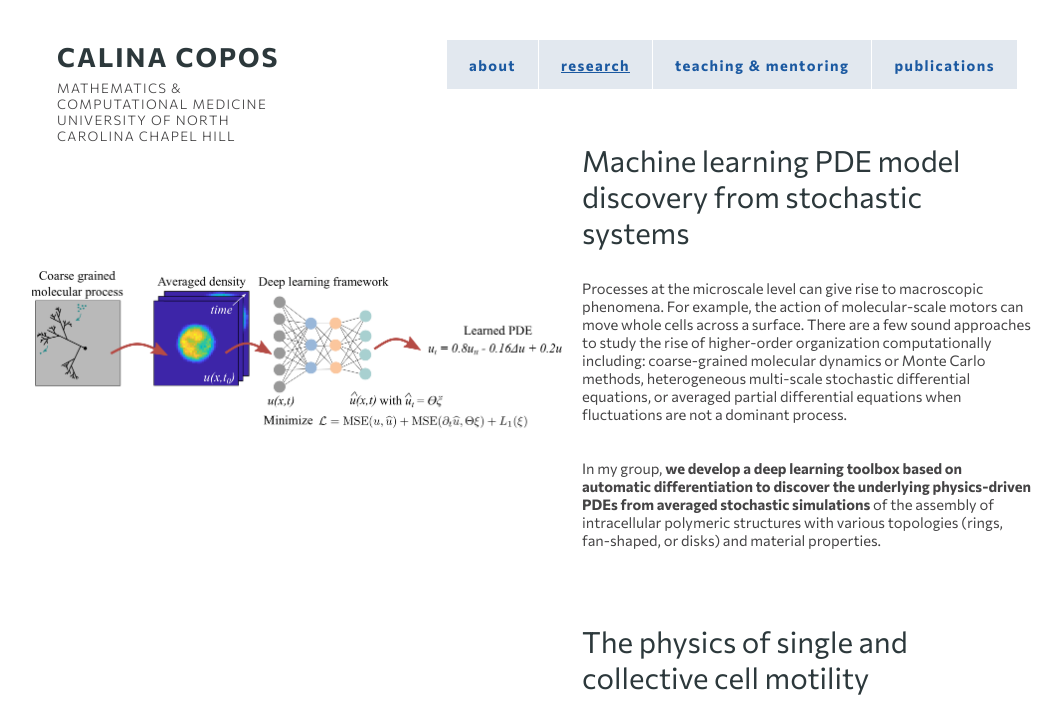
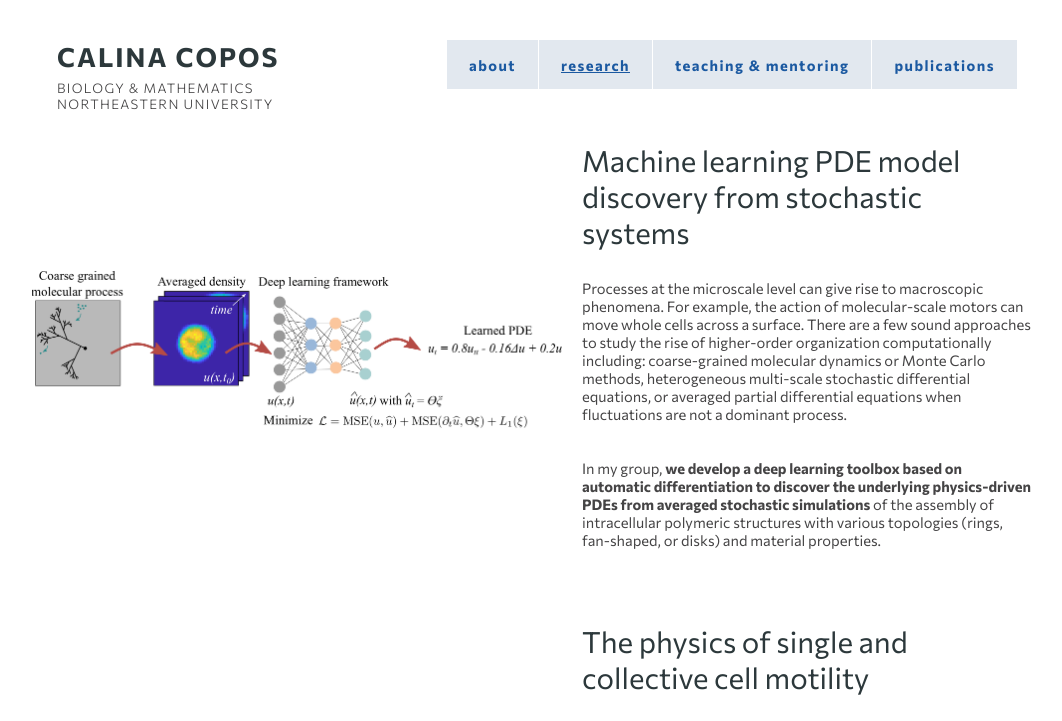
Before and after one commit to calinacopos/calinacopos.github.io, a plain HTML site: page research.html in a window 1280 px wide. Shown: the top 721 px of the page, without its empty margins (103-1165 px from the left). Drawn offline with Linux system fonts and the light colour scheme.

Commit message:
updated index and publication

```diff
--- a/research.html
+++ b/research.html
@@ -14,9 +14,8 @@
     <div id="header">
         <div id="logo">
             <h1><a> Calina Copos </a></h1>
-            <span>Mathematics
-                & Computational Medicine
-        <br>University of North Carolina Chapel Hill</span>
+            <span>Biology & Mathematics
+        <br>Northeastern University</span>
     </div>
 
     <div id="menu">
```
Also changed, not shown: teaching.html (+2 -3 lines).
